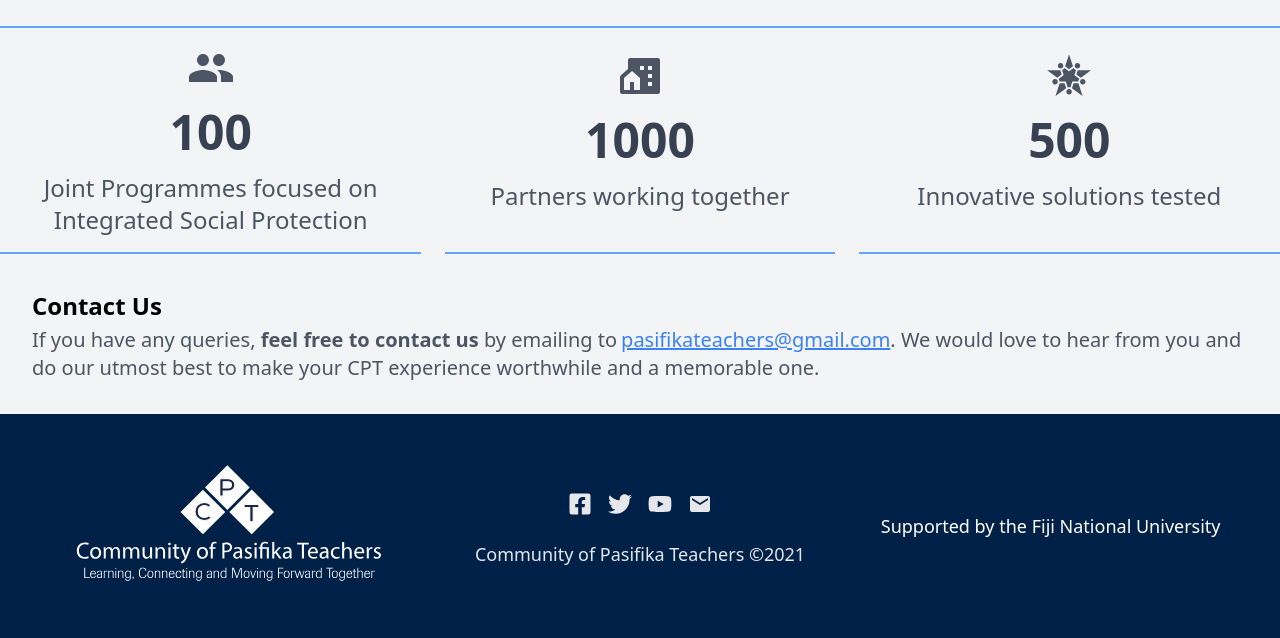
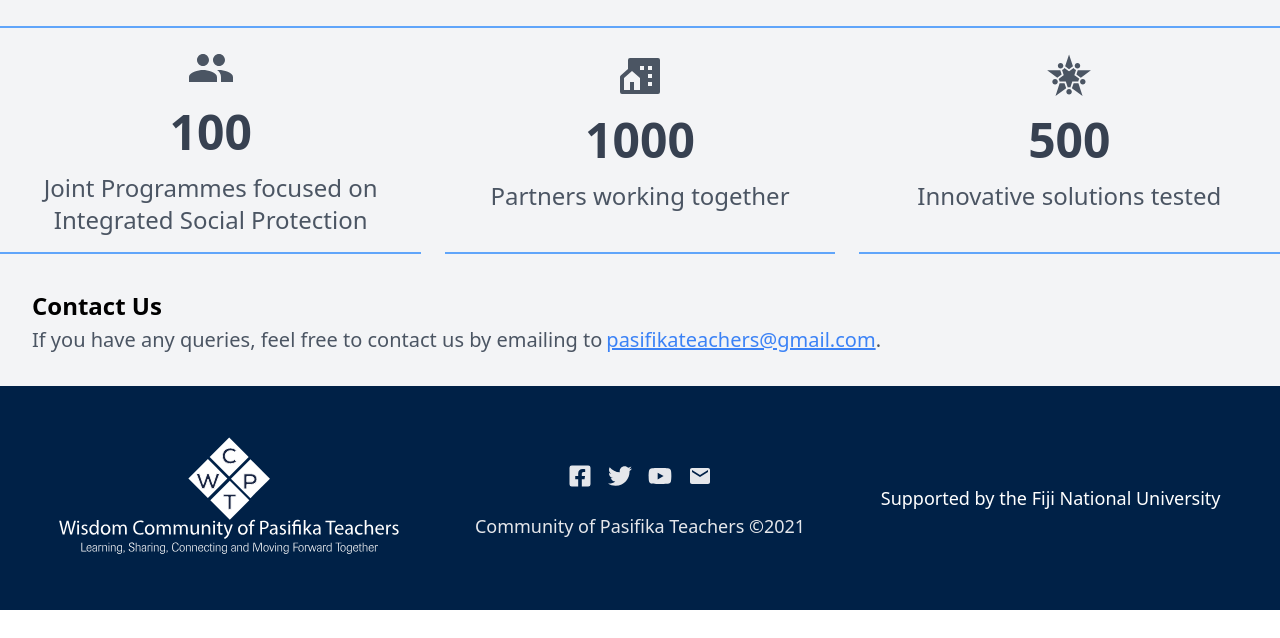
Before and after one commit to WCPT/archived-website, a Gatsby site: page / in a window 1280 px wide. Shown: the part 1854-2492 px from the top of the page. After the commit the page ends 2464 px from the top, so only its background shows below. Built offline with nearby package versions, Linux system fonts and the light colour scheme; Gatsby itself is replaced by a stand-in of ours.

Commit message:
fix: update content and logos

```diff
--- a/src/pages/index.tsx
+++ b/src/pages/index.tsx
@@ -3,6 +3,7 @@ import { cx } from "@emotion/css";
 import { StaticImage } from "gatsby-plugin-image";
 
 import CPTLogo from "../images/assets/CPT_Logo.svg";
+import WCPTLogo from "../images/assets/WCPT_Logo.svg";
 import LogoWhite from "../images/assets/logo-white.svg";
 import LogoBlack from "../images/assets/logo-black.svg";
 import TurtleLogo from "../images/assets/turtle-logo.svg";
@@ -307,16 +308,14 @@ const IndexPage = () => {
         <div className="container px-4 py-10 mx-auto text-left lg:py-8">
           <h1 className="mx-4 my-1 text-2xl font-bold">Contact Us</h1>
           <p className="mx-4 text-xl text-gray-600">
-            If you have any queries, <b>feel free to contact us</b> by emailing
-            to
+            If you have any queries, feel free to contact us by emailing to
             <a
               className="pl-1 text-blue-500 underline break-words"
               href="mailto:pasifikateachers@gmail.com"
             >
               pasifikateachers@gmail.com
             </a>
-            . We would love to hear from you and do our utmost best to make your
-            CPT experience worthwhile and a memorable one.
+            .
           </p>
         </div>
       </section>
@@ -324,7 +323,7 @@ const IndexPage = () => {
       <footer className="flex bg-primary">
         <div className="container grid grid-cols-1 gap-4 px-12 py-12 mx-auto lg:grid-cols-3 lg:gap-12">
           <div>
-            <CPTLogo className="mx-auto h-28 xl:h-32" />
+            <WCPTLogo className="mx-auto h-28 xl:h-32" />
           </div>
 
           <section className="flex items-center justify-center text-gray-200">
```
Also changed, not shown: src/images/assets/WCPT_Logo.svg (added).
